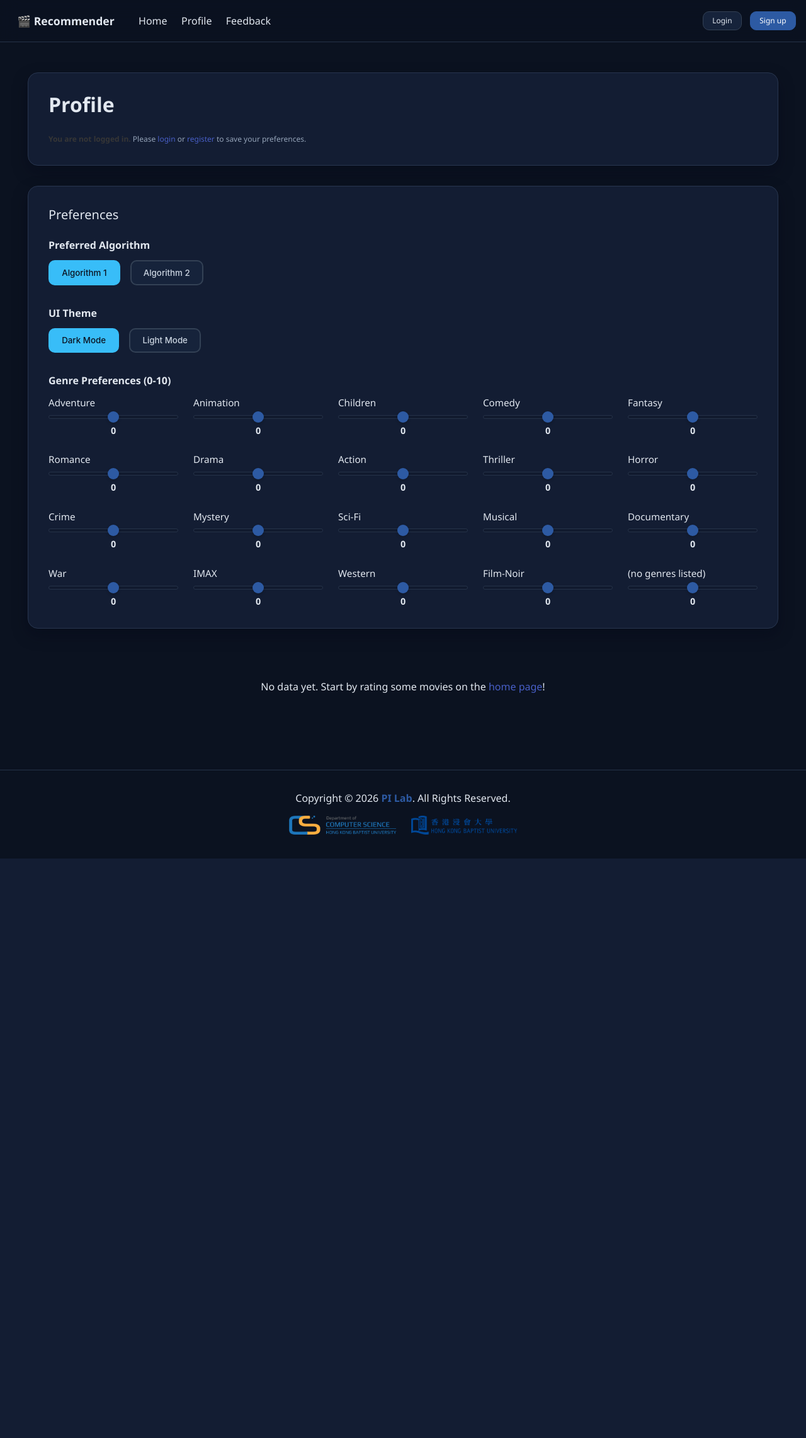
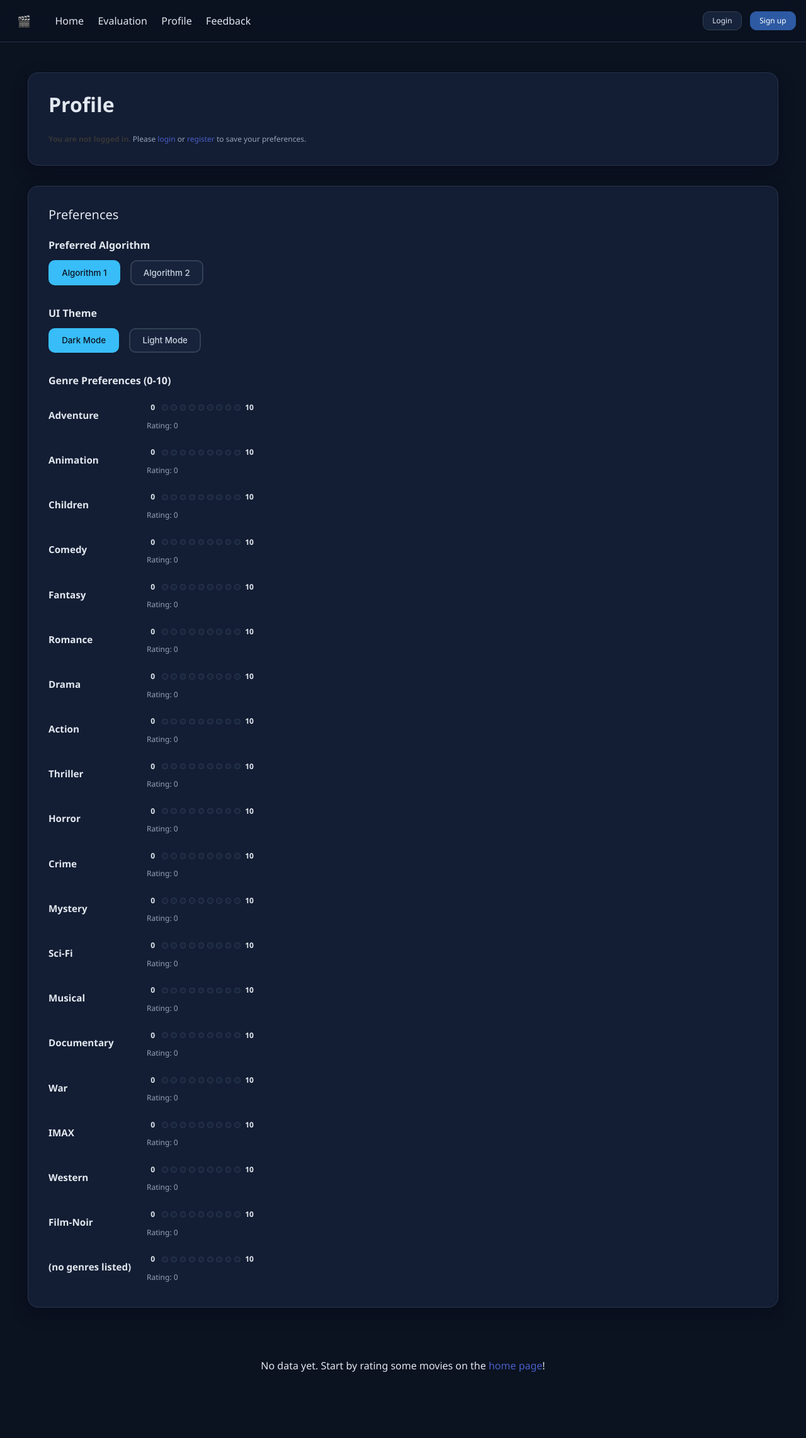
Before and after one commit to woopakyi/COMP4135-RecSys, a Flask app: page /profile in a window 1280 px wide. Shown: the top 2283 px of the page at 63% size. Before the commit the page ends 1363 px from the top, so only its background shows below. Run offline with Flask 3, Linux system fonts and the light colour scheme; data that the repository does not hold is empty; some libraries are stand-ins or nearby versions.

Commit message:
Comprehensive UI improvements: genre layout, feedback form, navbar updates, and admin column

```diff
--- a/flaskr/models.py
+++ b/flaskr/models.py
@@ -16,6 +16,7 @@ class User(db.Model):
     algorithm_preference = db.Column(db.String(20), default='algo1')  # algo1 or algo2
     ui_preference = db.Column(db.String(20), default='1')  # 1 (dark) or 2 (light)
     genre_preferences = db.Column(db.Text, default='{}')  # JSON string of {genre_id: score}
+    admin = db.Column(db.Boolean, default=False)  # Admin user flag
     created_at = db.Column(db.DateTime, default=datetime.utcnow)
     updated_at = db.Column(db.DateTime, default=datetime.utcnow, onupdate=datetime.utcnow)
 
--- a/flaskr/static/js/profile.js
+++ b/flaskr/static/js/profile.js
@@ -160,8 +160,12 @@ const app = createApp({
             }
         },
 
-        async updateGenreScore(genreId) {
-            const score = this.genreScores[genreId] || 0;
+        async updateGenreScore(genreId, score) {
+            // If score is not provided (called from older code), use the current score
+            if (score === undefined) {
+                score = this.genreScores[genreId] || 0;
+            }
+            this.genreScores[genreId] = score;
 
             if (!this.isLoggedIn) {
                 GenreStorage.savePreference(genreId, score);
--- a/flaskr/templates/base.html
+++ b/flaskr/templates/base.html
@@ -106,10 +106,11 @@
             <!-- Left: Brand and Links -->
             <div class="app-navbar-left" style="display: flex; align-items: center; gap: 0;">
                 <a href="/" class="navbar-item" style="font-weight: 700; font-size: 1.1rem; color: var(--text-primary); padding: 0 1rem;">
-                    🎬 Recommender
+                    🎬
                 </a>
                 <div class="app-navbar-links" style="display: flex; align-items: center; gap: 0; margin-left: 1rem;">
                     <a class="navbar-item" href="/" style="padding: 0.45rem 0.7rem; border-radius: 10px; font-weight: 500; color: var(--text-primary);">Home</a>
+                    <a class="navbar-item" href="/evaluation" style="padding: 0.45rem 0.7rem; border-radius: 10px; font-weight: 500; color: var(--text-primary);">Evaluation</a>
                     <a class="navbar-item" href="/profile" style="padding: 0.45rem 0.7rem; border-radius: 10px; font-weight: 500; color: var(--text-primary);">Profile</a>
                     <a class="navbar-item" href="/feedback" style="padding: 0.45rem 0.7rem; border-radius: 10px; font-weight: 500; color: var(--text-primary);">Feedback</a>
                 </div>
--- a/flaskr/templates/profile.html
+++ b/flaskr/templates/profile.html
@@ -84,18 +84,19 @@
             <!-- Genre Preferences -->
             <div class="pref-item">
                 <label class="pref-label">Genre Preferences (0-10)</label>
-                <div class="genres-grid">
-                    <div v-for="genre in genres" :key="genre.id" class="genre-pref">
-                        <label>[[genre.name]]</label>
-                        <input
-                            type="range"
-                            min="0"
-                            max="10"
-                            v-model.number="genreScores[genre.id]"
-                            @change="updateGenreScore(genre.id)"
-                            class="genre-slider"
-                        />
-                        <span class="genre-value">[[ genreScores[genre.id] || 0 ]]</span>
+                <div class="genre-preferences-list">
+                    <div v-for="genre in genres" :key="genre.id" class="genre-pref-row">
+                        <label class="genre-pref-name">[[genre.name]]</label>
+                        <div class="genre-pref-slider">
+                            <div class="slider-wrapper">
+                                <span class="slider-point">0</span>
+                                {% for rate in range(1, 10) %}
+                                <button class="slider-dot" :class="genreScores[genre.id] === {{ rate }} || (genreScores[genre.id] || 0) === {{ rate }} ? 'is-active' : ''" @click="updateGenreScore(genre.id, {{ rate }})" :title="'Rating: ' + {{ rate }}"></button>
+                                {% endfor %}
+                                <span class="slider-point">10</span>
+                            </div>
+                            <div class="slider-value">Rating: [[ genreScores[genre.id] || 0 ]]</div>
+                        </div>
                     </div>
                 </div>
             </div>
@@ -346,57 +347,76 @@
     }
 
     /* Genres Grid */
-    .genres-grid {
-        display: grid;
-        grid-template-columns: repeat(auto-fit, minmax(200px, 1fr));
-        gap: 1.5rem;
-    }
-
-    .genre-pref {
+    .genre-preferences-list {
         display: flex;
         flex-direction: column;
         gap: 0.5rem;
     }
 
-    .genre-pref label {
-        font-weight: 500;
-        font-size: 0.95rem;
-        color: var(--text-primary);
+    .genre-pref-row {
+        display: grid;
+        grid-template-columns: 140px 1fr;
+        gap: 1rem;
+        align-items: center;
+        padding: 0.4rem 0;
     }
 
-    .genre-slider {
-        width: 100%;
-        height: 6px;
-        border-radius: 3px;
-        background: var(--border-soft);
-        outline: none;
-        -webkit-appearance: none;
+    .genre-pref-name {
+        font-weight: 600;
+        color: var(--text-primary);
+        font-size: 0.95rem;
     }
 
-    .genre-slider::-webkit-slider-thumb {
-        -webkit-appearance: none;
-        appearance: none;
-        width: 18px;
-        height: 18px;
-        border-radius: 50%;
-        background: #2d5aa3;
-        cursor: pointer;
-        box-shadow: 0 2px 4px rgba(0, 0, 0, 0.2);
+    .genre-pref-slider {
+        display: flex;
+        flex-direction: column;
+        gap: 0.4rem;
     }
 
-    .genre-slider::-moz-range-thumb {
-        width: 18px;
-        height: 18px;
-        border-radius: 50%;
-        background: #2d5aa3;
-        cursor: pointer;
-        border: none;
-        box-shadow: 0 2px 4px rgba(0, 0, 0, 0.2);
+    .slider-wrapper {
+        display: flex;
+        align-items: center;
+        gap: 0.3rem;
+        padding: 0.25rem 0;
     }
 
-    .genre-value {
+    .slider-point {
+        font-size: 0.75rem;
+        font-weight: 700;
+        color: var(--text-secondary);
+        min-width: 1.2rem;
         text-align: center;
+    }
+
+    .slider-dot {
+        width: 0.6rem;
+        height: 0.6rem;
+        padding: 0;
+        border: 1px solid var(--chip-border);
+        background: var(--chip-bg);
+        border-radius: 50%;
+        cursor: pointer;
+        flex: 0 0 auto;
+        transition: all 0.15s ease;
+    }
+
+    .slider-dot.is-active {
+        background: var(--chip-active-bg);
+        border-color: var(--chip-active-bg);
+        width: 0.8rem;
+        height: 0.8rem;
+        box-shadow: 0 0 8px rgba(45, 90, 163, 0.4);
+    }
+
+    .slider-dot:hover {
+        background: var(--chip-border);
+        transform: translateY(-1px);
+    }
+
+    .slider-value {
+        font-size: 0.75rem;
         color: var(--text-secondary);
+    };
         font-size: 0.9rem;
         font-weight: 600;
     }
```
Also changed, not shown: flaskr/templates/feedback.html (+29 -20 lines), flaskr/templates/index.html (+87 -12 lines).
